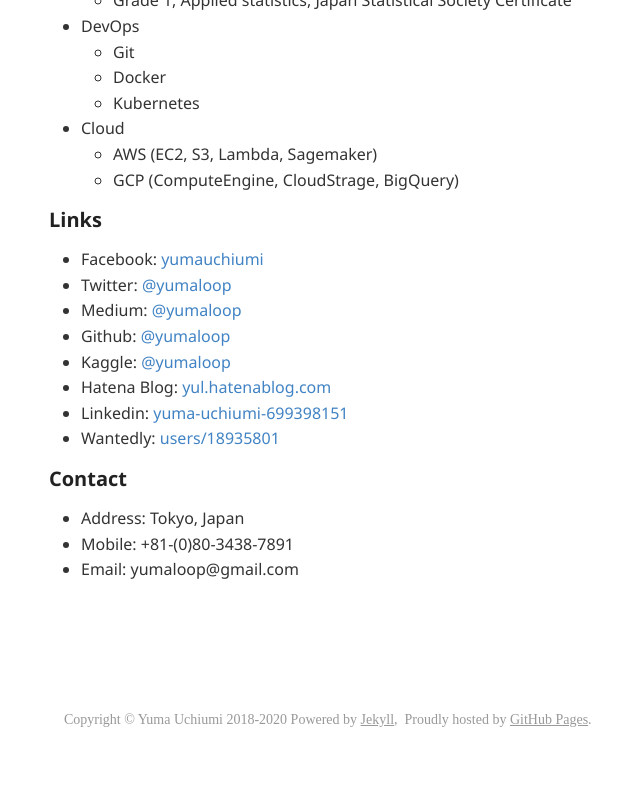
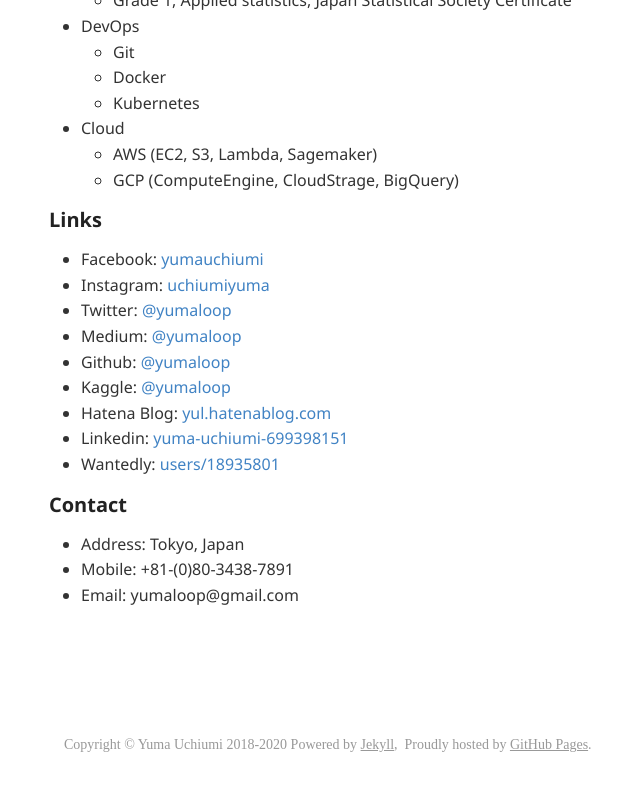
Before and after one commit to yumaloop/old-jekyll-blog-site, a Jekyll site: the page built from about.md, in a window 1280 px wide and 900 px high, scrolled down 1280 px. Shown: the top 791 px of the window, without its empty margins (41-681 px from the left). Built offline with Jekyll 4.4.1, drawn with Linux system fonts in a browser that asks for light colours; comment, search, counter and statistics services are not loaded.

Commit message:
edit about.md and add IG account info

```diff
--- a/about.md
+++ b/about.md
@@ -56,6 +56,7 @@
 #### Links
 
 * Facebook: [yumauchiumi](https://www.facebook.com/yumauchiumi)
+* Instagram: [uchiumiyuma](https://www.instagram.com/uchiumiyuma)
 * Twitter: [@yumaloop](https://twitter.com/yumaloop)
 * Medium: [@yumaloop](https://medium.com/@yumaloop)
 * Github: [@yumaloop](https://github.com/yumaloop)
```
